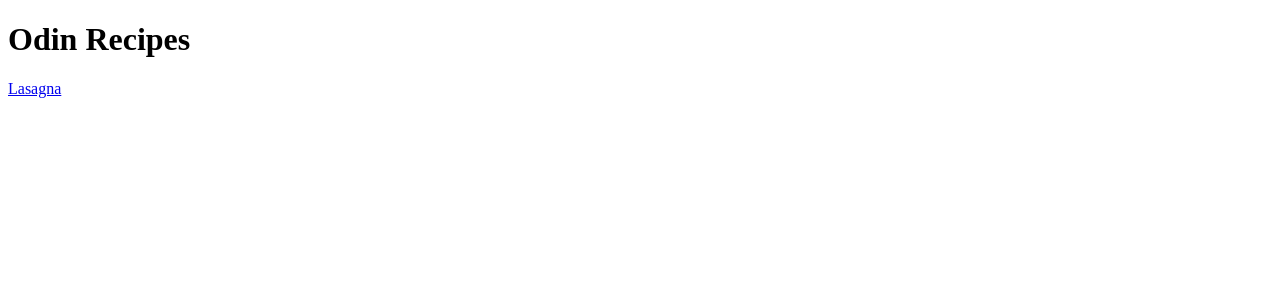
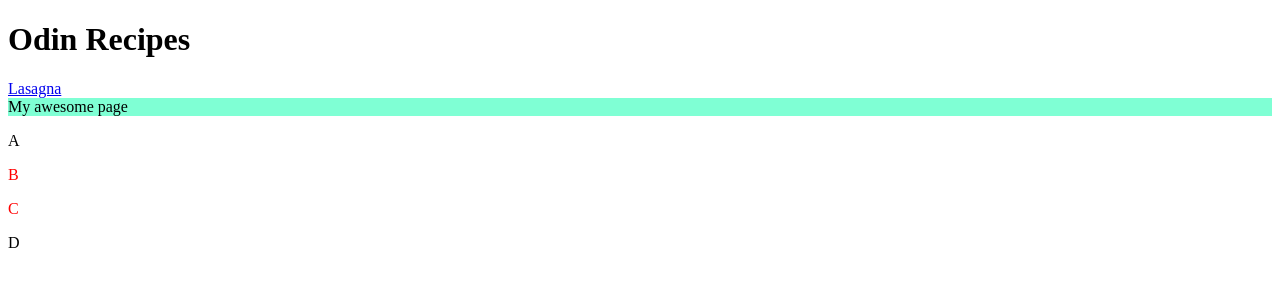
Before and after one commit to harisaif/odin-recipes, a plain HTML site: page index.html in a window 1280 px wide. Drawn offline with Linux system fonts and the light colour scheme.

Commit message:
added styles

```diff
--- a/index.html
+++ b/index.html
@@ -3,10 +3,27 @@
 <head>
     <meta charset="UTF-8">
     <meta name="viewport" content="width=device-width, initial-scale=1.0">
+    <link rel="stylesheet" href="styles.css">
     <title>The Odin Project</title>
 </head>
 <body>
     <h1>Odin Recipes</h1>
     <a href="recipies/lasagna.html">Lasagna</a>
+
+    <div id="title">My awesome page</div>
+
+    <div class="ancestor">
+        <!-- A -->
+        <p>A</p>
+        <div class="contents">
+          <!-- B -->
+          <p>B</p>
+          <div class="contents"><!-- C --><p>C</p></div>
+        </div>
+      </div>
+
+      <div class="contents"></div>
+      <!-- D -->
+      <p>D</p>
 </body>
 </html>
--- /dev/null
+++ b/styles.css
@@ -0,0 +1,9 @@
+#title{
+    background-color: aquamarine;
+}
+
+
+.ancestor .contents {
+    /* some declarations */
+    color: red;
+  }
```
